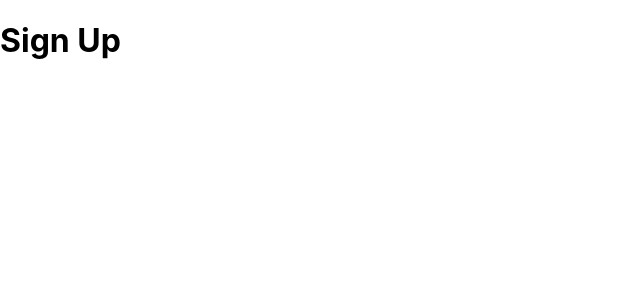
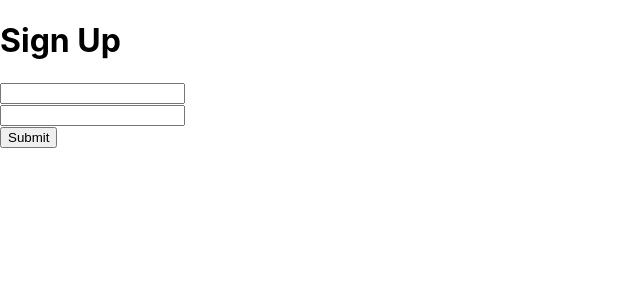
Before and after one commit to zach-cullen/fullstack-django-next, a Next.js app in the folder frontend/: page /signup in a window 1280 px wide. Shown: the top 300 px of the page, without its empty margins (0-640 px from the left). Built offline with nearby package versions, Linux system fonts and the light colour scheme.

Commit message:
add sign up form

```diff
--- a/frontend/pages/signup.js
+++ b/frontend/pages/signup.js
@@ -1,10 +1,42 @@
 import PageContainer from "../components/PageContainer"
+import { useFormik } from 'formik';
 
 const SignUp = () => {
   const title = "Sign Up"
+
+  const formik = useFormik({
+    initialValues: {
+      'username': '',
+      'password': ''
+    },
+    onSubmit: values => {
+      console.log(values)
+    },
+  })
+
+
   return (
     <PageContainer title={title}>
       <h1>{title}</h1>
+      <form onSubmit={formik.handleSubmit}>
+        <input
+          id="username"
+          name="username"
+          type="text"
+          onChange={formik.handleChange}
+          value={formik.values.username}
+        />
+        <br />
+        <input
+          id="password"
+          name="password"
+          type="password"
+          onChange={formik.handleChange}
+          value={formik.values.password}
+        />
+        <br />
+        <input type="submit" />
+      </form>
     </PageContainer>
   )
 }
```
